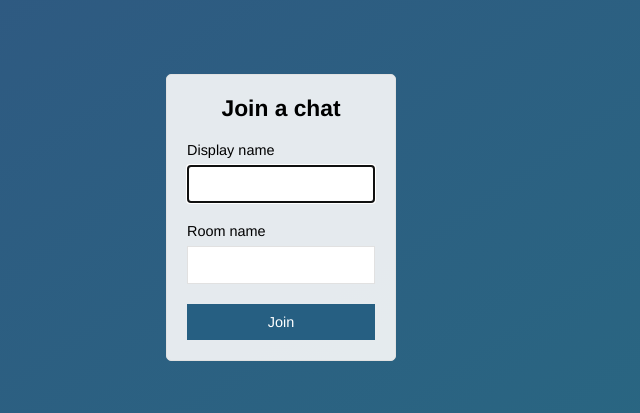
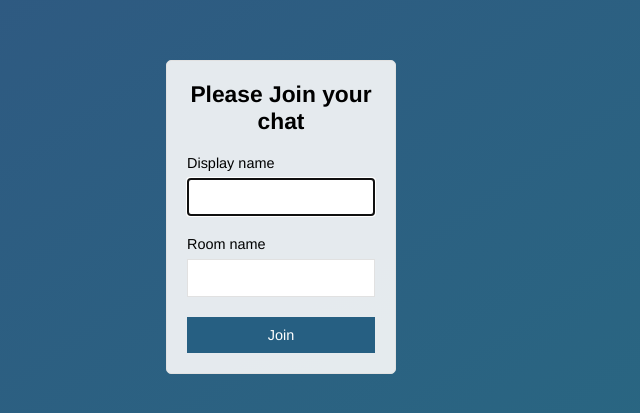
Before and after one commit to mihirpatel2015/node-chat-app, a website: page public/index.html in a window 1280 px wide. Shown: the part 183-596 px from the top of the page, without its empty margins (359-999 px from the left). Drawn offline with Linux system fonts and the light colour scheme.

Commit message:
new push

```diff
--- a/public/index.html
+++ b/public/index.html
@@ -10,7 +10,7 @@
     <div class="centered-form__form">
         <form action="/chat.html">
             <div class="form-field">
-                <h3>Join a chat</h3>
+                <h3>Please Join your chat</h3>
             </div>
             <div class="form-field">
                 <label>Display name</label>
```
